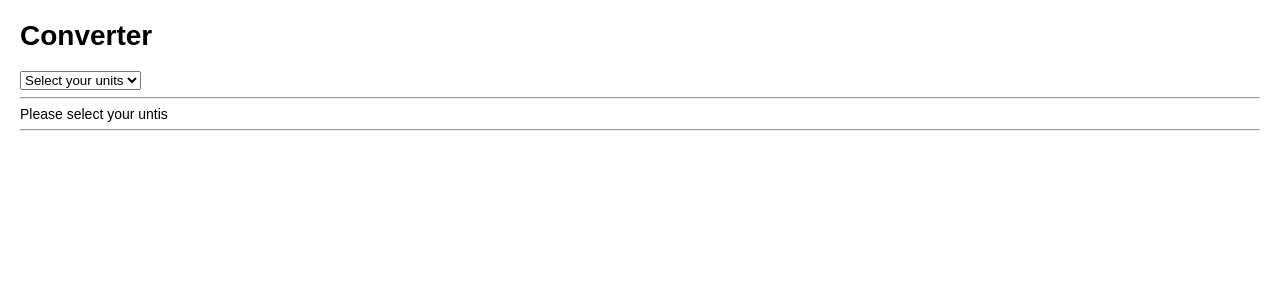
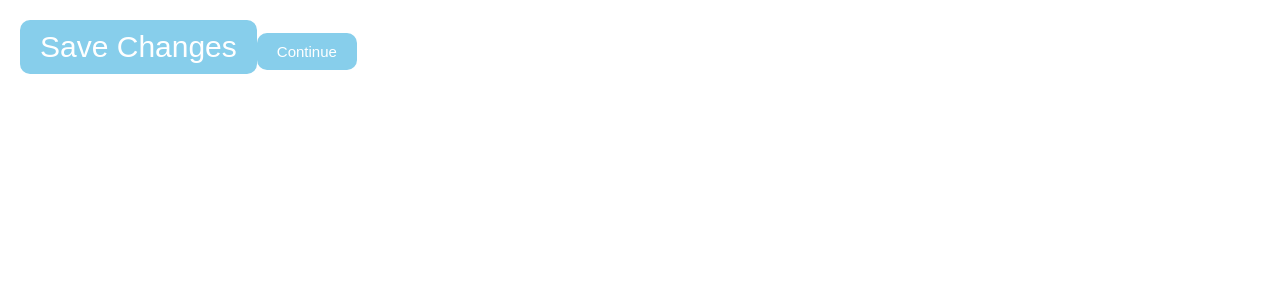
Before and after one commit to MODIFYC/reactPractice, a React (Create React App) app: page / in a window 1280 px wide. Shown: the top 300 px of the page. Built offline with nearby package versions, Linux system fonts and the light colour scheme.

Commit message:
first commit

```diff
--- a/src/index.jsx
+++ b/src/index.jsx
@@ -1,108 +1,30 @@
+import { Button } from 'bootstrap';
 import React from 'react';
 import ReactDOM from 'react-dom';
 import './index.css';
 
-function MinutesTohours() {
-    const [amount, setAmount] = React.useState(0);
-    const [inverted, setInverted] = React.useState(0);
-    const onChange = (event) => {
-        setAmount(event.target.value);
-    };
-    const reset = () => setAmount(0);
-    const onInvert = () => {
-        reset();
-        setInverted((current) => !current);
-    };
+function Btn({text, big}){  // == Btn(props)
     return (
-        <div>
-            <div>
-                <label htmlFor = "minutes">Minutes</label>
-                <input
-                    value = {inverted ? amount*60 : amount}
-                    id ="minutes"
-                    placeholder='Minutes'
-                    type="number"
-                    onChange={onChange}
-                    disabled={inverted}
-                />
-            </div>
-            <div>
-                <label htmlFor = "hours">Hours</label>
-                <input
-                    value = {inverted ? amount : Math.round(amount/60)}
-                    id ="hours"
-                    placeholder='Hours'
-                    type="number"
-                    onChange={onChange}
-                    disabled={!inverted}
-                />
-            </div>
-            <button onClick={reset}>Reset</button>
-            <button onClick={onInvert}>{inverted ? "Turn back" : "Inverted"}</button>
-        </div>
-    )
-}
-
-function KmToMiles(){
-    const [amount, setAmount] = React.useState(0);
-    const [inverted, setInverted] = React.useState(0);
-    const onChange = (event) => {
-        setAmount(event.target.value);
-    };
-    const reset = () => setAmount(0);
-    const onInvert = () => {
-        reset();
-        setInverted((current) => !current);
-    };
-    return (
-        <div>
-            <div>
-                <label htmlFor = "miles">Miles</label>
-                <input
-                    value = {inverted ? amount * 0.621371 : amount}
-                    id ="miles"
-                    placeholder='Miles'
-                    type="number"
-                    onChange={onChange}
-                    disabled={inverted}
-                />
-            </div>
-            <div>
-                <label htmlFor = "km">Km</label>
-                <input
-                    value = {inverted ? amount : amount * 1.60934}
-                    id ="km"
-                    placeholder='Km'
-                    type="number"
-                    onChange={onChange}
-                    disabled={!inverted}
-                />
-            </div>
-            <button onClick={reset}>Reset</button>
-            <button onClick={onInvert}>{inverted ? "Turn back" : "Inverted"}</button>
-        </div>
+        <button
+        style={{
+            backgroundColor: "skyblue",
+            color: "white",
+            padding: "10px 20px",
+            border: 0,
+            borderRadius: 10,
+            fontSize: big ? 30 : 15,
+        }}>
+            {text} {/* == props.text */}
+        </button>
     )
 }
 
 function App() {
-    const [index, setIndex] = React.useState("xx");
-    const onSelect = (event) =>{
-        setIndex(event.target.value);
-    }
     return (
-        <div>
-            <h1>Converter</h1>
-            <select value={index} onChange = {onSelect}>
-                <option value = "xx">Select your units</option>
-                <option value = "0">Minute & hours</option>
-                <option value = "1">Km & Miles</option>
-            </select>
-            <hr />
-            {index === "xx" ? "Please select your untis": null}
-            {index === "0" ? <MinutesTohours /> : null}
-            {index === "1" ? <KmToMiles /> : null}
-            <hr />
-        </div>
+    <div>
+        <Btn text="Save Changes" big={true} />
+        <Btn text="Continue" big={false} />
+    </div>
     )
 }
 
```
Also changed, not shown: 1 other file (tests, documents, lock files or other folders).
